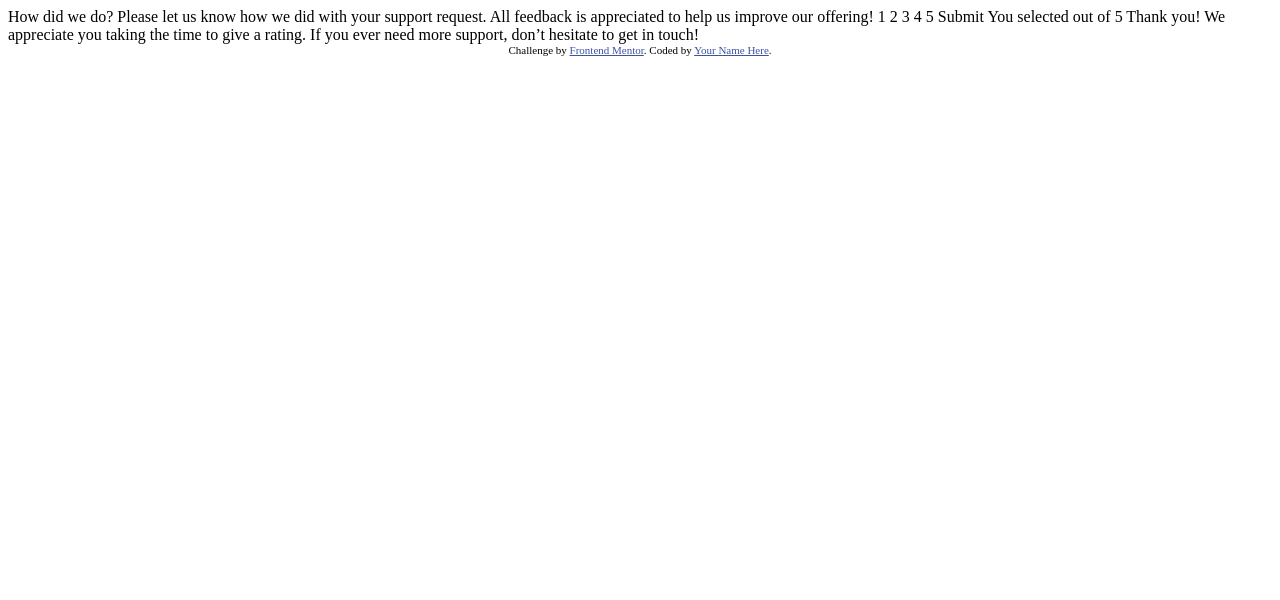
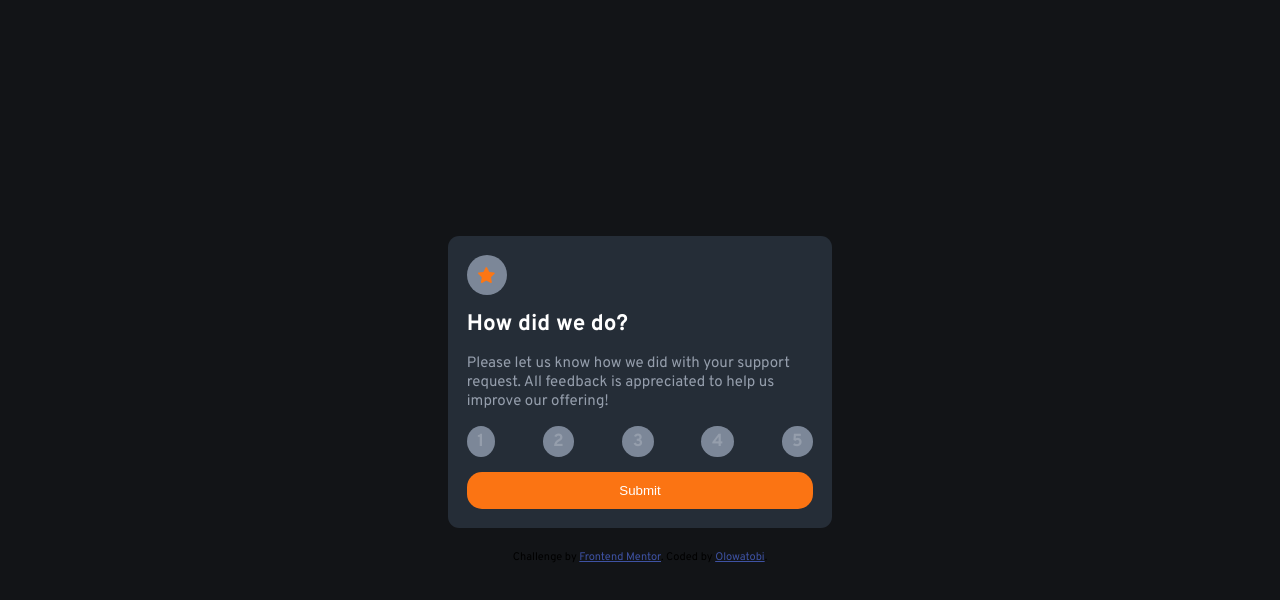
Before and after one commit to Khun111/interactive-rating, a plain HTML site: page index.html in a window 1280 px wide. Drawn offline with Linux system fonts and the light colour scheme.

Commit message:
feat: completed interactive component

```diff
--- a/index.html
+++ b/index.html
@@ -1,49 +1,105 @@
 <!DOCTYPE html>
 <html lang="en">
   <head>
-  <meta charset="UTF-8">
-  <meta name="viewport" content="width=device-width, initial-scale=1.0"> <!-- displays site properly based on user's device -->
+    <meta charset="UTF-8" />
+    <meta name="viewport" content="width=device-width, initial-scale=1.0" />
+    <!-- displays site properly based on user's device -->
 
-  <link rel="icon" type="image/png" sizes="32x32" href="./images/favicon-32x32.png">
+    <link rel="stylesheet" href="index.css" />
+    <link
+      rel="icon"
+      type="image/png"
+      sizes="32x32"
+      href="./images/favicon-32x32.png"
+    />
+    <link rel="preconnect" href="https://fonts.googleapis.com" />
+    <link rel="preconnect" href="https://fonts.gstatic.com" crossorigin />
+    <link
+      href="https://fonts.googleapis.com/css2?family=Overpass:ital,wght@0,100..900;1,100..900&display=swap"
+      rel="stylesheet"
+    />
 
     <title>Frontend Mentor | Interactive rating component</title>
 
     <!-- Feel free to remove these styles or customise in your own stylesheet 👍 -->
     <style>
-    .attribution { font-size: 11px; text-align: center; }
-    .attribution a { color: hsl(228, 45%, 44%); }
+      .attribution {
+        font-size: 11px;
+        text-align: center;
+        margin-top: 2em;
+      }
+      .attribution a {
+        color: hsl(228, 45%, 44%);
+      }
     </style>
+    <script src="index.js" defer></script>
   </head>
   <body>
+    <!-- Rating state start -->
+    <div class="container">
+      <div class="content-con first">
+        <div class="image-div">
+          <img src="./images/icon-star.svg" alt="" />
+        </div>
+        <h2>How did we do?</h2>
 
-  <!-- Rating state start -->
+        <p>
+          Please let us know how we did with your support request. All feedback
+          is appreciated to help us improve our offering!
+        </p>
 
-  How did we do?
+        <div class="button-con">
+          <div class="button-div">
+            <h3>1</h3>
+          </div>
+          <div class="button-div">
+            <h3>2</h3>
+          </div>
+          <div class="button-div">
+            <h3>3</h3>
+          </div>
+          <div class="button-div">
+            <h3>4</h3>
+          </div>
+          <div class="button-div">
+            <h3>5</h3>
+          </div>
+        </div>
 
-  Please let us know how we did with your support request. All feedback is appreciated
-  to help us improve our offering!
-
-  1 2 3 4 5
-
-  Submit
+        <button>Submit</button>
+      </div>
 
       <!-- Rating state end -->
 
       <!-- Thank you state start -->
 
-  You selected <!-- Add rating here --> out of 5
-
-  Thank you!
-
-  We appreciate you taking the time to give a rating. If you ever need more support,
-  don’t hesitate to get in touch!
-
+      <div class="content-con text-center second" style="display: none">
+        <img
+          style="margin: 0 auto"
+          src="./images/illustration-thank-you.svg"
+          alt=""
+          srcset=""
+        />
+        <div class="rating" style="margin-top: 1em;">
+          <p>
+            You selected
+            <!-- Add rating here -->
+            out of 5
+          </p>
+        </div>
+        <h2 style="margin-top: 1em;">Thank you!</h2>
+        <p style="margin-top: 1em;">
+          We appreciate you taking the time to give a rating. If you ever need
+          more support, don’t hesitate to get in touch!
+        </p>
+      </div>
+      <div class="attribution">
+        Challenge by
+        <a href="https://www.frontendmentor.io?ref=challenge" target="_blank"
+          >Frontend Mentor</a
+        >. Coded by <a href="https://github.com/Khun111">Olowatobi</a>.
+      </div>
+    </div>
     <!-- Thank you state end -->
-
-
-  <div class="attribution">
-    Challenge by <a href="https://www.frontendmentor.io?ref=challenge" target="_blank">Frontend Mentor</a>.
-    Coded by <a href="#">Your Name Here</a>.
-  </div>
   </body>
 </html>
--- /dev/null
+++ b/index.js
@@ -0,0 +1,20 @@
+const buttons = document.querySelectorAll('.button-div');
+const ratingText = document.querySelector('.rating').querySelector('p');
+const submit = document.querySelector('button');
+const first = document.querySelector('.first');
+const second = document.querySelector('.second');
+let buttonText;
+console.log(ratingText.innerText);
+const text = buttons.forEach(function(button) {
+    button.onclick = function() {
+    buttons.forEach(btn => {
+        btn.style = ''
+    })
+    buttonText = this.innerText;
+    ratingText.innerText = `You selected ${buttonText} out of 5`
+}
+})
+submit.onclick = () => {
+    first.style.display = 'none';
+    second.style.display = 'block'
+}
--- /dev/null
+++ b/index.scss
@@ -0,0 +1,106 @@
+$background-color: hsl(216, 12%, 8%);
+$container-color: hsl(213, 19%, 18%);
+$button-color: hsl(216, 12%, 54%);
+$paragraph-color: hsl(217, 12%, 63%);
+$heading-color: hsl(0, 0, 100%);
+
+%center-flex {
+  display: flex;
+  justify-content: center;
+  align-items: center;
+}
+%button {
+  @extend %center-flex;
+  background-color: $button-color;
+  color: $paragraph-color;
+  border-radius: 50%;
+}
+html {
+  font-size: 15px;
+  font-family: "Overpass", sans-serif;
+}
+* {
+  margin: 0;
+  padding: 0;
+  box-sizing: border-box;
+}
+.container {
+  width: 70%;
+}
+body {
+  @extend %center-flex;
+  width: 100vw;
+  height: 100vh;
+  background-color: $background-color;
+  .text-center {
+    text-align: center;
+  }
+  .content-con {
+    background-color: $container-color;
+    padding: 1.25em;
+    border-radius: 0.75rem;
+    display: grid;
+    row-gap: 1em;
+    .image-div {
+      @extend %button;
+      padding: 0.8em 1em;
+      max-width: 40px;
+    }
+    .rating {
+      @extend %center-flex;
+      background-color: $button-color;
+      width: 78%;
+      margin: 0 auto;
+      padding: 0.4em 0.7em;
+      border-radius: 0.75em;
+      p {
+        color:hsl(25, 97%, 53%);
+      }
+    }
+    .button-div {
+        @extend %button;
+        padding: 0.3rem 0.7rem;
+      }
+    .button-div:hover {
+        background-color: $paragraph-color;
+        color: $heading-color;
+    }
+    .button-div:active {
+        background-color: hsl(25, 97%, 53%);
+    }
+    h2 {
+      color: $heading-color;
+      font-weight: 700;
+    }
+    p {
+      color: $paragraph-color;
+    }
+    .button-con {
+      display: flex;
+      justify-content: space-between;
+    }
+    button {
+      background-color: hsl(25, 97%, 53%);
+      color: $heading-color;
+      width: 100%;
+      padding: 0.825em 0;
+      border: 0;
+      border-radius: 1rem;
+    }
+  }
+}
+@media screen and (min-width: 500px) {
+  .container {
+    width: 50%;
+  }
+}
+@media screen and (min-width: 750px) {
+  .container {
+    width: 40%;
+  }
+}
+@media screen and (min-width: 1000px) {
+  .container {
+    width: 30%;
+  }
+}
```
Also changed, not shown: index.css (added), 1 other file. Lines whose indentation alone changed are shown as unchanged.
